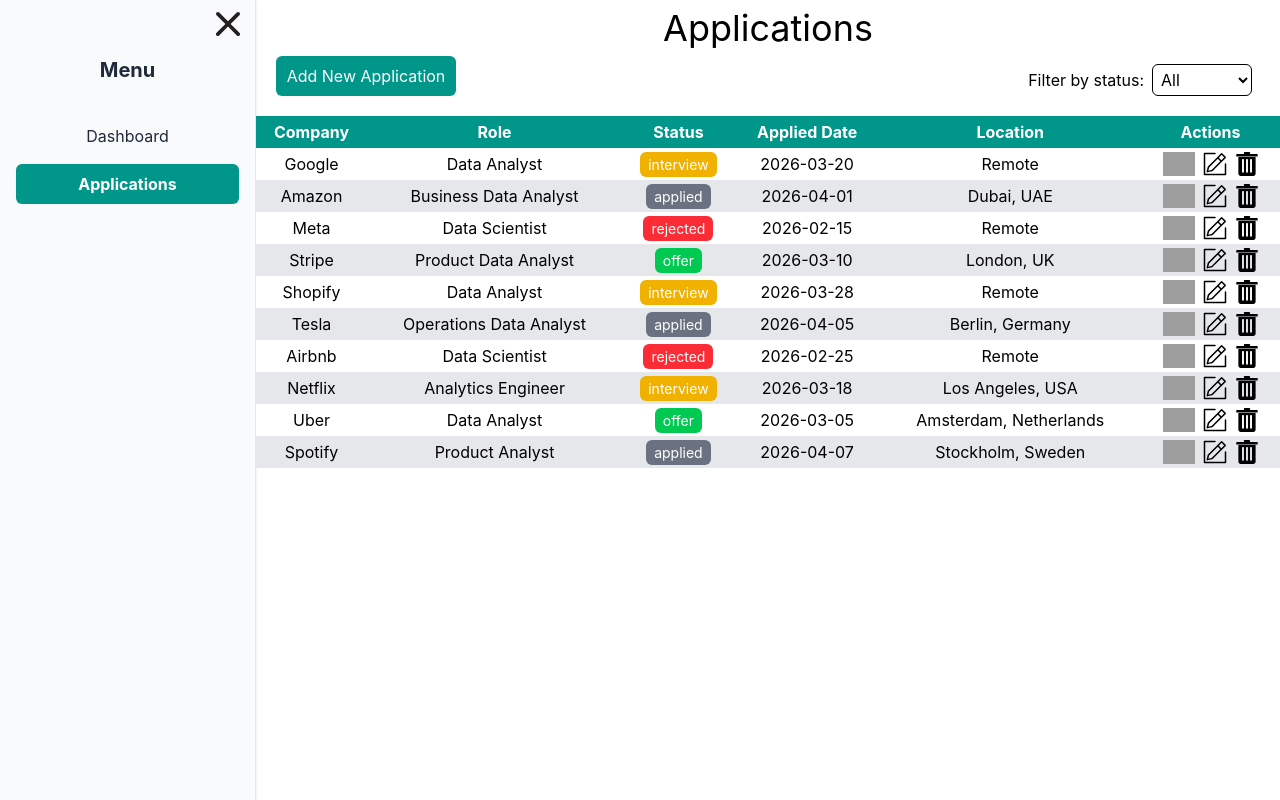
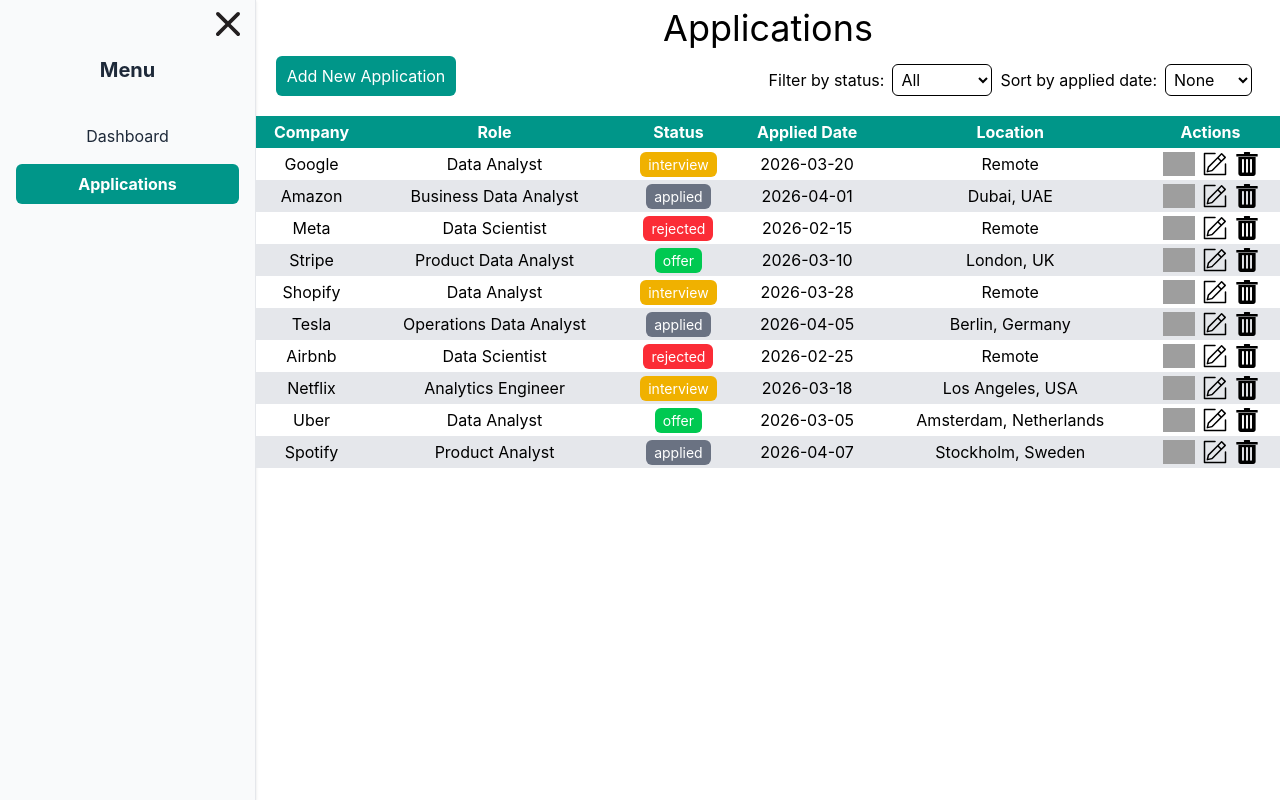
Before and after one commit to ReySlash/job-application-tracker, a React (Vite) app: page /applications in a window 1280 px wide. Built offline with nearby package versions, Linux system fonts and the light colour scheme; grey boxes are pictures that could not be loaded.

Commit message:
feat: add sorting by applied date and improve applications page UI

```diff
--- a/src/pages/ApplicationsPage.tsx
+++ b/src/pages/ApplicationsPage.tsx
@@ -1,20 +1,41 @@
-import { useContext, useMemo, useState, type ChangeEvent } from "react";
+import { useContext, useMemo, useState } from "react";
 import { Link } from "react-router";
 import ApplicationsContext from "../contexts/ApplicationsContext";
 import ApplicationsTable from "../components/ApplicationsTable";
 import type { FilterStatus } from "../types/StatusFilter";
+import type { DateOrderType } from "../types/DateOrderType";
 
 function ApplicationsPage() {
   const { applicationsList, deleteApplication } =
     useContext(ApplicationsContext);
 
-  const [filterStatus, setFilterStatus] = useState<FilterStatus>("");
+  const [filterStatus, setFilterStatus] = useState<FilterStatus>("all");
 
   const filteredApplications = useMemo(() => {
-    return filterStatus
+    return filterStatus !== "all"
       ? applicationsList.filter((app) => app.status === filterStatus)
       : applicationsList;
   }, [applicationsList, filterStatus]);
+
+  const [applicationsOrder, setApplicationsOrder] =
+    useState<DateOrderType>("none");
+
+  const sortedApplications = useMemo(() => {
+    switch (applicationsOrder) {
+      case "newest":
+        return [...filteredApplications].sort(
+          (a, b) =>
+            new Date(b.appliedAt).getTime() - new Date(a.appliedAt).getTime(),
+        );
+      case "oldest":
+        return [...filteredApplications].sort(
+          (a, b) =>
+            new Date(a.appliedAt).getTime() - new Date(b.appliedAt).getTime(),
+        );
+      default:
+        return filteredApplications;
+    }
+  }, [filteredApplications, applicationsOrder]);
 
   const removeApplication = (id: number, company: string) => {
     if (
@@ -24,10 +45,6 @@
     ) {
       deleteApplication(id);
     }
-  };
-
-  const handleStatusFilterChange = (e: ChangeEvent<HTMLSelectElement>) => {
-    setFilterStatus(e.target.value as FilterStatus);
   };
 
   return (
@@ -64,20 +81,37 @@
               </label>
               <select
                 value={filterStatus}
-                onChange={handleStatusFilterChange}
+                onChange={(e) =>
+                  setFilterStatus(e.target.value as FilterStatus)
+                }
                 id="status-filter"
                 className="border border-black rounded-md p-1 m-2 justify-end hover:cursor-pointer"
               >
-                <option value="">All</option>
+                <option value="all">All</option>
                 <option value="applied">Applied</option>
                 <option value="interview">Interview</option>
                 <option value="offer">Offer</option>
                 <option value="rejected">Rejected</option>
               </select>
+              <label className="pt-3 " htmlFor="sort-order">
+                Sort by applied date:
+              </label>
+              <select
+                value={applicationsOrder}
+                onChange={(e) =>
+                  setApplicationsOrder(e.target.value as DateOrderType)
+                }
+                id="sort-order"
+                className="border border-black rounded-md p-1 m-2 justify-end hover:cursor-pointer"
+              >
+                <option value="none">None</option>
+                <option value="newest">Newest</option>
+                <option value="oldest">Oldest</option>
+              </select>
             </div>
           </div>
           <ApplicationsTable
-            applications={filteredApplications}
+            applications={sortedApplications}
             onDelete={removeApplication}
           />
         </div>
--- /dev/null
+++ b/src/types/DateOrderType.ts
@@ -0,0 +1 @@
+export type DateOrderType = "newest" | "oldest" | "none";
--- a/src/types/StatusFilter.ts
+++ b/src/types/StatusFilter.ts
@@ -1,3 +1,3 @@
 import type { Application } from "./ApplicationType";
 
-export type FilterStatus = "" | Application["status"];
+export type FilterStatus = "all" | Application["status"];
```
